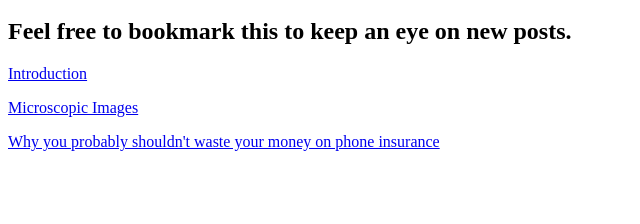
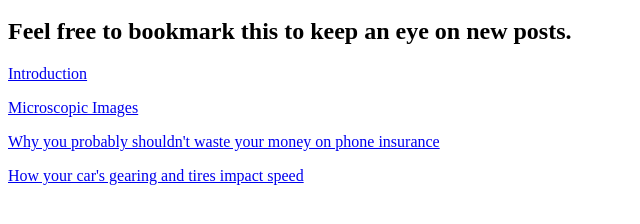
Before and after one commit to RSherwoodJr/RSherwoodJr.github.io, a plain HTML site: page index.html in a window 1280 px wide. Shown: the part 48-272 px from the top of the page, without its empty margins (0-640 px from the left). Drawn offline with Linux system fonts and the light colour scheme.

Commit message:
Updating Index

```diff
--- a/index.html
+++ b/index.html
@@ -4,3 +4,4 @@
 <p><a href="/Introduction.html">Introduction</a></p>
 <p><a href="/Microscopic_Images.html">Microscopic Images</a></p>
 <p><a href="/Phone_Insurance.html">Why you probably shouldn't waste your money on phone insurance</a></p>
+<p><a href="/Transmissions.html">How your car's gearing and tires impact speed</a></p>
```
